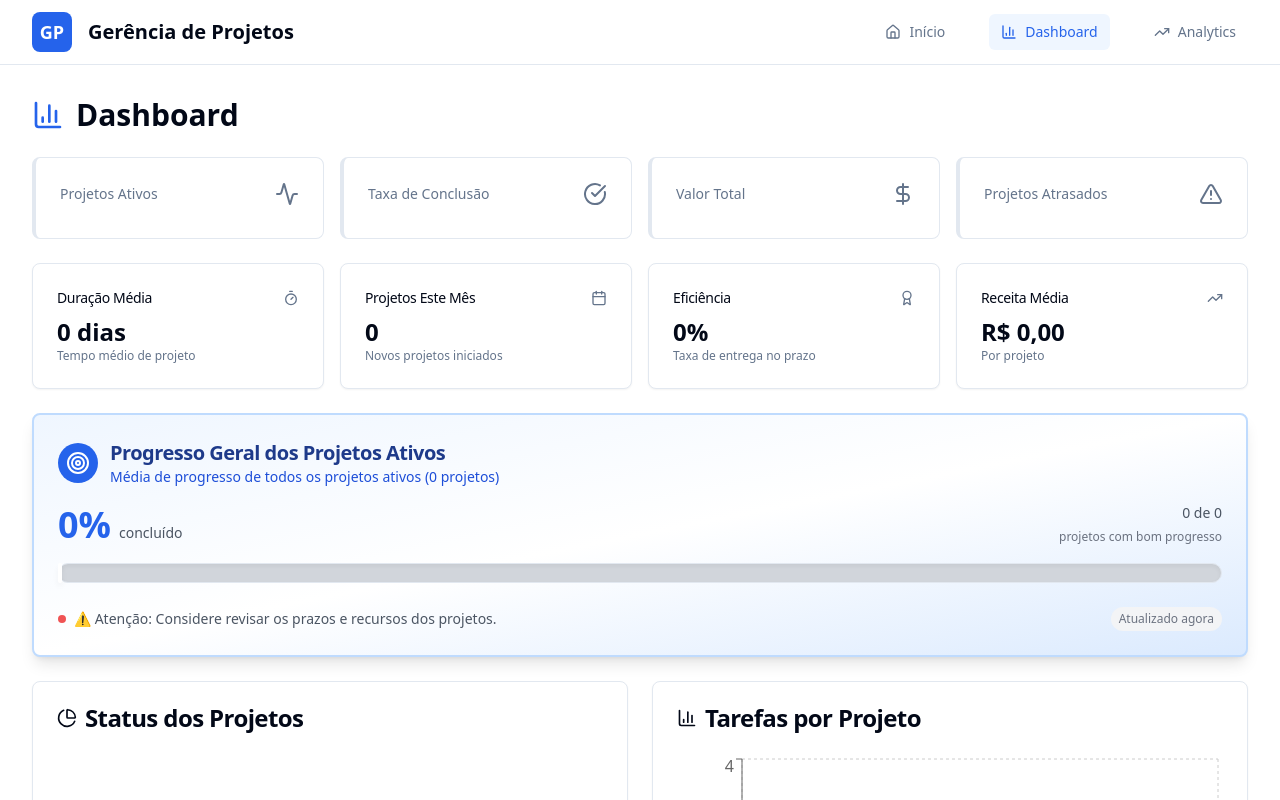
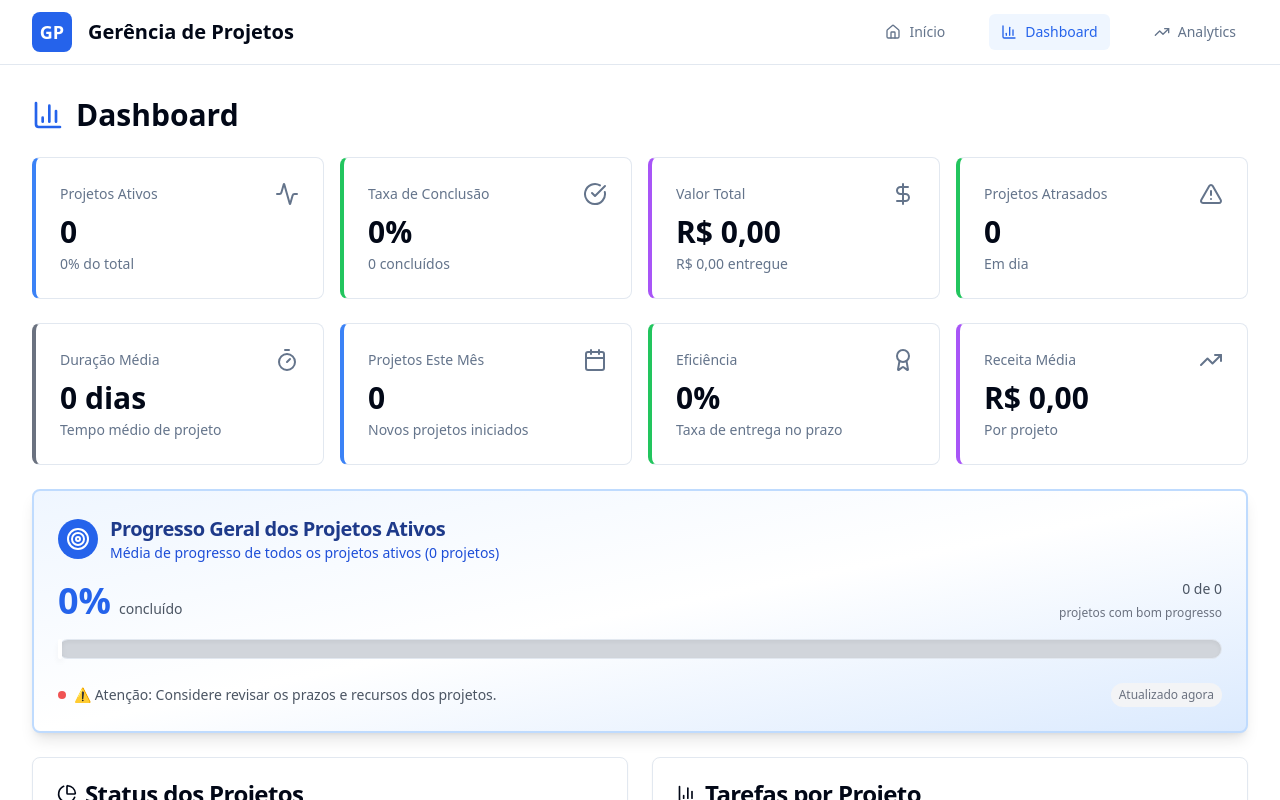
Before and after one commit to DaniloPrestige/agile-canvas-suite, a React (Vite) app: page /dashboard in a window 1280 px wide. Shown: the top 800 px of the page. Built offline with nearby package versions, Linux system fonts and the light colour scheme.

Commit message:
Fix: Dashboard StatusCard type error
Fixes the type error in Dashboard.tsx related to the StatusCardProps, ensuring the correct properties are passed to the StatusCard component.

```diff
--- a/src/pages/Dashboard.tsx
+++ b/src/pages/Dashboard.tsx
@@ -1,4 +1,3 @@
-
 import React, { useState, useEffect } from 'react';
 import Layout from '../components/Layout';
 import StatusCard from '../components/StatusCard';
@@ -136,96 +135,70 @@ const Dashboard: React.FC = () => {
         <div className="grid grid-cols-1 md:grid-cols-2 lg:grid-cols-4 gap-4">
           <StatusCard
             title="Projetos Ativos"
-            value={activeProjects.length.toString()}
+            count={activeProjects.length.toString()}
+            color="blue"
+            subtitle={`${Math.round((activeProjects.length / Math.max(allProjects.length, 1)) * 100)}% do total`}
             icon={<Activity className="h-6 w-6" />}
-            trend={activeProjects.length > finishedProjects.length ? "up" : "down"}
-            trendValue={`${Math.round((activeProjects.length / Math.max(allProjects.length, 1)) * 100)}%`}
           />
 
           <StatusCard
             title="Taxa de Conclusão"
-            value={`${Math.round((finishedProjects.length / Math.max(allProjects.length, 1)) * 100)}%`}
+            count={`${Math.round((finishedProjects.length / Math.max(allProjects.length, 1)) * 100)}%`}
+            color="green"
+            subtitle={`${finishedProjects.length} concluídos`}
             icon={<CheckCircle className="h-6 w-6" />}
-            trend="up"
-            trendValue={`${finishedProjects.length} concluídos`}
           />
 
           <StatusCard
             title="Valor Total"
-            value={formatCurrency(totalValue, 'BRL')}
+            count={formatCurrency(totalValue, 'BRL')}
+            color="purple"
+            subtitle={`${formatCurrency(completedValue, 'BRL')} entregue`}
             icon={<DollarSign className="h-6 w-6" />}
-            trend="up"
-            trendValue={`${formatCurrency(completedValue, 'BRL')} entregue`}
           />
 
           <StatusCard
             title="Projetos Atrasados"
-            value={overdueProjects.toString()}
+            count={overdueProjects.toString()}
+            color={overdueProjects > 0 ? "red" : "green"}
+            subtitle={overdueProjects > 0 ? "Requer atenção" : "Em dia"}
             icon={<AlertTriangle className="h-6 w-6" />}
-            trend={overdueProjects > 0 ? "down" : "up"}
-            trendValue={overdueProjects > 0 ? "Requer atenção" : "Em dia"}
           />
         </div>
 
         {/* Cards de Métricas Secundárias */}
         <div className="grid grid-cols-1 md:grid-cols-2 lg:grid-cols-4 gap-4">
-          <Card>
-            <CardHeader className="flex flex-row items-center justify-between space-y-0 pb-2">
-              <CardTitle className="text-sm font-medium">Duração Média</CardTitle>
-              <Timer className="h-4 w-4 text-muted-foreground" />
-            </CardHeader>
-            <CardContent>
-              <div className="text-2xl font-bold">{avgProjectDuration()} dias</div>
-              <p className="text-xs text-muted-foreground">
-                Tempo médio de projeto
-              </p>
-            </CardContent>
-          </Card>
+          <StatusCard
+            title="Duração Média"
+            count={`${avgProjectDuration()} dias`}
+            color="gray"
+            subtitle="Tempo médio de projeto"
+            icon={<Timer className="h-6 w-6" />}
+          />
 
-          <Card>
-            <CardHeader className="flex flex-row items-center justify-between space-y-0 pb-2">
-              <CardTitle className="text-sm font-medium">Projetos Este Mês</CardTitle>
-              <Calendar className="h-4 w-4 text-muted-foreground" />
-            </CardHeader>
-            <CardContent>
-              <div className="text-2xl font-bold">
-                {projectsPerMonth[projectsPerMonth.length - 1]?.projects || 0}
-              </div>
-              <p className="text-xs text-muted-foreground">
-                Novos projetos iniciados
-              </p>
-            </CardContent>
-          </Card>
+          <StatusCard
+            title="Projetos Este Mês"
+            count={(projectsPerMonth[projectsPerMonth.length - 1]?.projects || 0).toString()}
+            color="blue"
+            subtitle="Novos projetos iniciados"
+            icon={<Calendar className="h-6 w-6" />}
+          />
 
-          <Card>
-            <CardHeader className="flex flex-row items-center justify-between space-y-0 pb-2">
-              <CardTitle className="text-sm font-medium">Eficiência</CardTitle>
-              <Award className="h-4 w-4 text-muted-foreground" />
-            </CardHeader>
-            <CardContent>
-              <div className="text-2xl font-bold">
-                {allProjects.length > 0 ? Math.round((finishedProjects.length / allProjects.length) * 100) : 0}%
-              </div>
-              <p className="text-xs text-muted-foreground">
-                Taxa de entrega no prazo
-              </p>
-            </CardContent>
-          </Card>
+          <StatusCard
+            title="Eficiência"
+            count={`${allProjects.length > 0 ? Math.round((finishedProjects.length / allProjects.length) * 100) : 0}%`}
+            color="green"
+            subtitle="Taxa de entrega no prazo"
+            icon={<Award className="h-6 w-6" />}
+          />
 
-          <Card>
-            <CardHeader className="flex flex-row items-center justify-between space-y-0 pb-2">
-              <CardTitle className="text-sm font-medium">Receita Média</CardTitle>
-              <TrendingUp className="h-4 w-4 text-muted-foreground" />
-            </CardHeader>
-            <CardContent>
-              <div className="text-2xl font-bold">
-                {formatCurrency(totalValue / Math.max(allProjects.length, 1), 'BRL')}
-              </div>
-              <p className="text-xs text-muted-foreground">
-                Por projeto
-              </p>
-            </CardContent>
-          </Card>
+          <StatusCard
+            title="Receita Média"
+            count={formatCurrency(totalValue / Math.max(allProjects.length, 1), 'BRL')}
+            color="purple"
+            subtitle="Por projeto"
+            icon={<TrendingUp className="h-6 w-6" />}
+          />
         </div>
 
         {/* Enhanced Overall Progress Card */}
```
